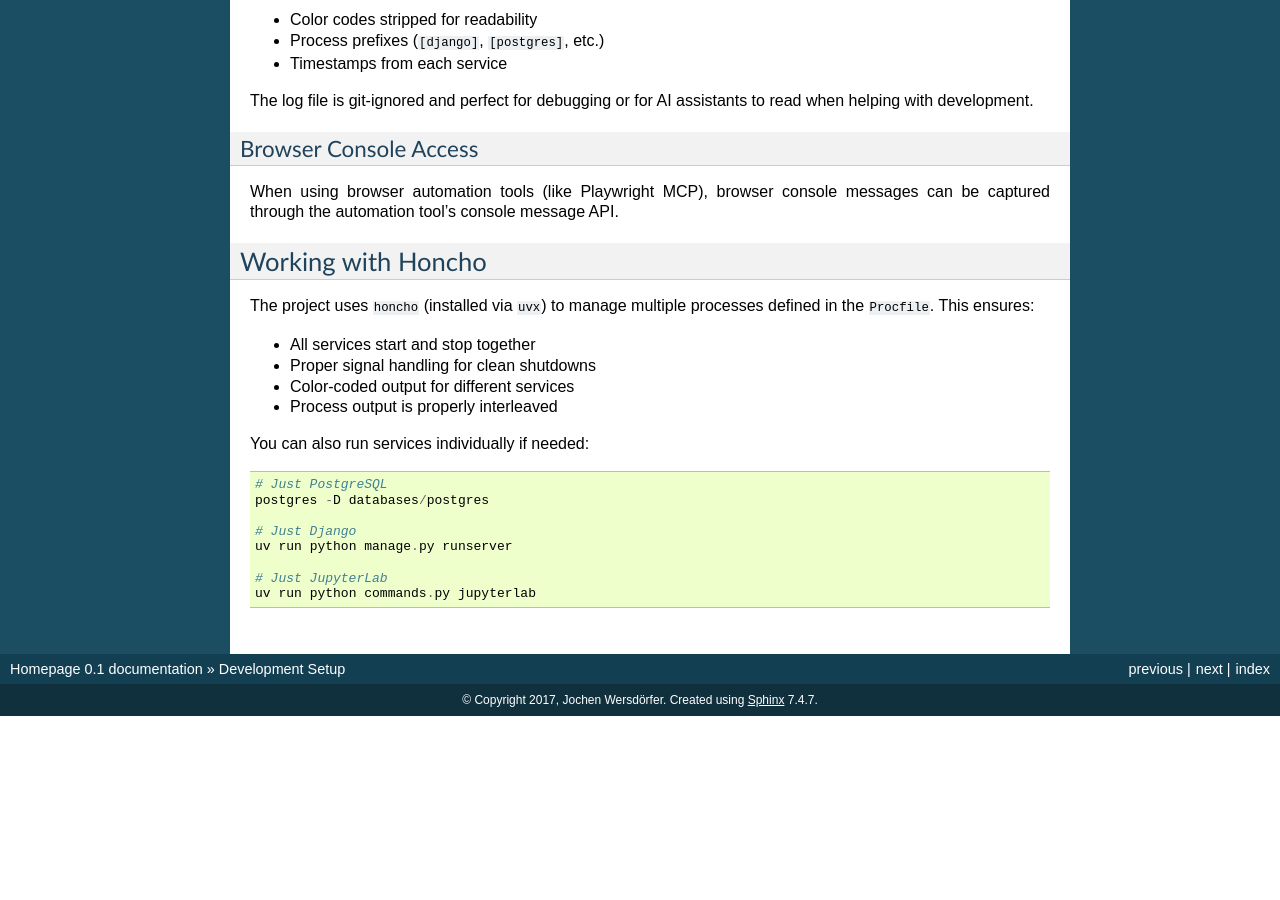
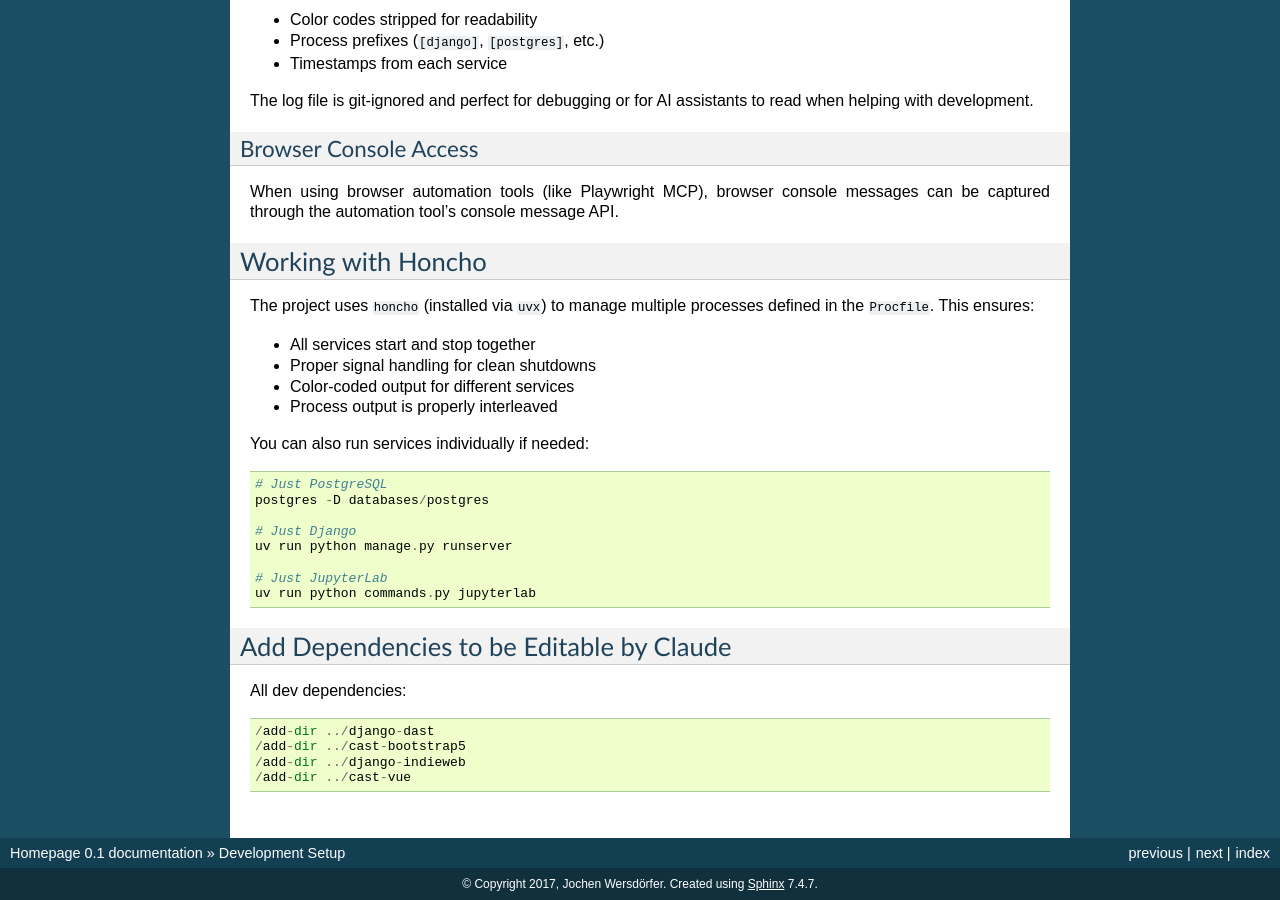
Before and after one commit to ephes/homepage, a Sphinx documentation site: the page built from docs/development.rst, in a window 1280 px wide and 900 px high, scrolled down 2194 px. Built offline with Sphinx 7.4.7, drawn with Linux system fonts in a browser that asks for light colours; pages that are not in the unit, such as notebooks, are missing from menus; before the commit the page ends 2910 px from its top, so only the background shows below that; some of the changed text lies outside the part shown.

Commit message:
Add required /add-dir to dev docs

```diff
--- a/docs/development.rst
+++ b/docs/development.rst
@@ -142,3 +142,14 @@ You can also run services individually if needed::
 
     # Just JupyterLab
     uv run python commands.py jupyterlab
+
+
+Add Dependencies to be Editable by Claude
+-----------------------------------------
+
+All dev dependencies::
+
+    /add-dir ../django-dast
+    /add-dir ../cast-bootstrap5
+    /add-dir ../django-indieweb
+    /add-dir ../cast-vue
```
